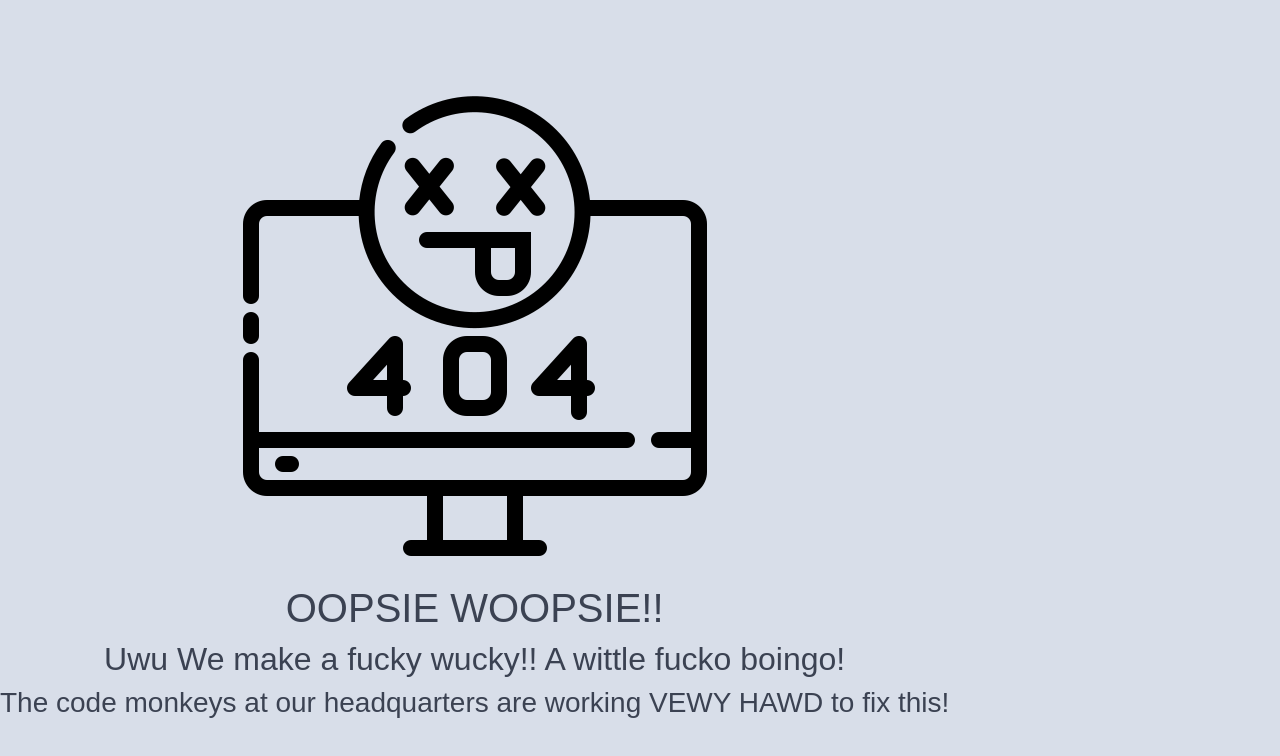
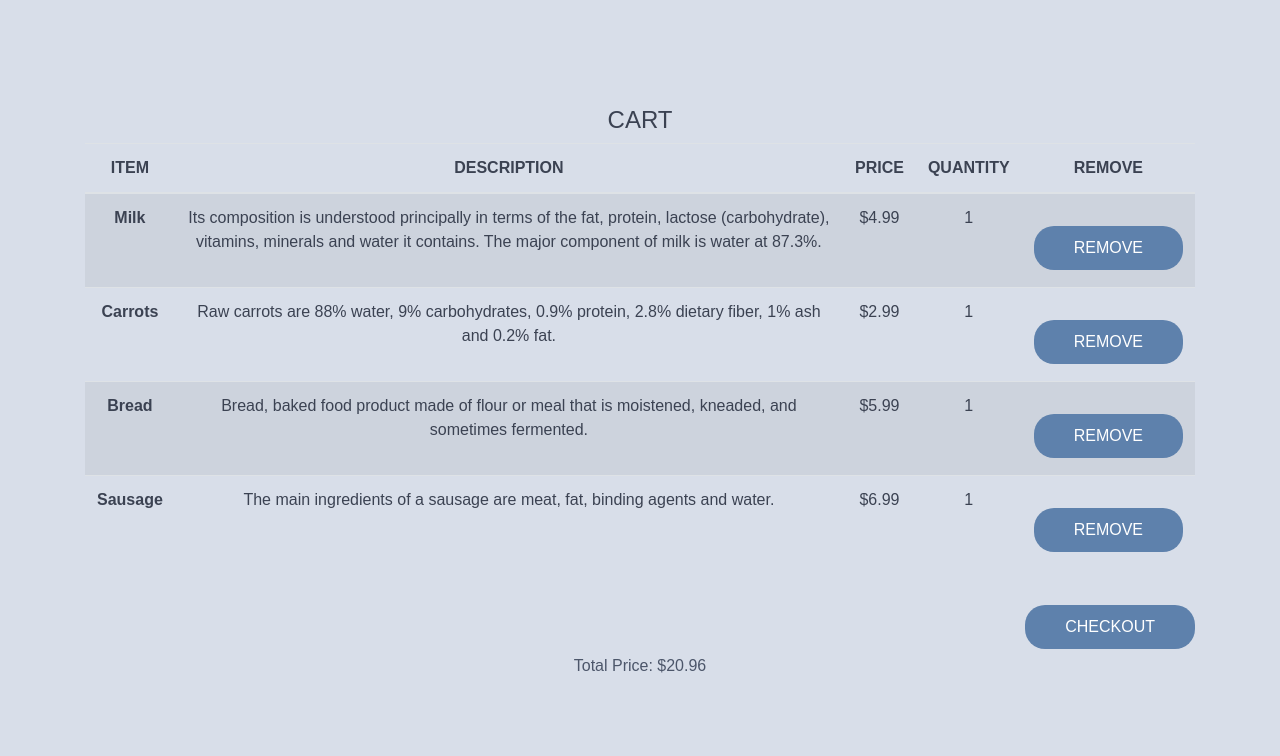
Before and after one commit to McGill-ECSE321-Winter2022/project-group-group-16, a Vue app in the folder GroceryApplication-Frontend/: page /#/cart in a window 1280 px wide. Before the commit this address led to /#/404. Shown: the top 756 px of the page. Built offline with nearby package versions, Linux system fonts and the light colour scheme; what @braid/vue-formulate would draw is missing.

Commit message:
Readded cart

```diff
--- /dev/null
+++ b/GroceryApplication-Frontend/src/components/Cart.vue
@@ -0,0 +1,109 @@
+<template>
+  <div class="container">
+    <h4 class="label">CART </h4>
+    <div class="spacer"> </div>
+    <table class="table table-striped table-hover">
+      <thead>
+      <tr>
+        <th scope="col">ITEM</th>
+        <th scope="col">DESCRIPTION</th>
+        <th scope="col">PRICE</th>
+        <th scope="col">QUANTITY</th>
+        <th scope="col">REMOVE</th>
+
+      </tr>
+      </thead>
+      <tbody>
+      <tr>
+        <th scope="row">{{ item1.itemName }}</th>
+        <td>{{ item1.itemDesc }}</td>
+        <td>{{ item1.itemPrice }}</td>
+        <td>{{ item1.itemQuantity }}</td>
+        <td><button @click="removeItemFromCart">REMOVE</button></td>
+
+      </tr>
+      <tr>
+        <th scope="row">{{ item2.itemName  }}</th>
+        <td>{{ item2.itemDesc }}</td>
+        <td>{{ item2.itemPrice }}</td>
+        <td>{{ item2.itemQuantity }}</td>
+        <td><button>REMOVE</button></td>
+
+      </tr>
+      <tr>
+        <th scope="row">{{ item3.itemName  }}</th>
+        <td>{{ item3.itemDesc }}</td>
+        <td>{{ item3.itemPrice }}</td>
+        <td>{{ item3.itemQuantity }}</td>
+        <td><button>REMOVE</button></td>
+
+      </tr>
+
+       <tr>
+        <th scope="row">{{ item4.itemName  }}</th>
+        <td>{{ item4.itemDesc }}</td>
+        <td>{{ item4.itemPrice }}</td>
+        <td>{{ item4.itemQuantity }}</td>
+        <td><button>REMOVE</button></td>
+
+      </tr>
+      </tbody>
+    </table>
+
+    <div class="button" align="right">
+
+    <button class="submit" type="submit" @click="viewPayment">CHECKOUT</button>
+     <p> Total Price: $20.96 </p>
+    </div>
+
+  </div>
+
+</template>
+
+<script>
+  export default {
+    data() {
+      return {
+        rows:[],
+        item1: {
+          itemName:'Milk',
+          itemDesc: 'Its composition is understood principally in terms of the fat, protein, lactose (carbohydrate), vitamins, minerals and water it contains. The major component of milk is water at 87.3%.',
+          itemQuantity : 1,
+          itemPrice: '$' + (Math.round(4.99 *100)/100).toFixed(2)
+        },
+        item2: {
+          itemName:'Carrots',
+          itemDesc: 'Raw carrots are 88% water, 9% carbohydrates, 0.9% protein, 2.8% dietary fiber, 1% ash and 0.2% fat.',
+          itemQuantity : 1,
+          itemPrice: '$' +(Math.round(2.99 *100)/100).toFixed(2)
+        },
+        item3: {
+          itemName:'Bread',
+          itemDesc: 'Bread, baked food product made of flour or meal that is moistened, kneaded, and sometimes fermented. ',
+          itemQuantity : 1,
+          itemPrice: '$' +(Math.round(5.99 *100)/100).toFixed(2)
+        },
+         item4: {
+          itemName:'Sausage',
+          itemDesc: 'The main ingredients of a sausage are meat, fat, binding agents and water.',
+          itemQuantity : 1,
+          itemPrice: '$' +(Math.round(6.99 *100)/100).toFixed(2)
+        }
+      };
+    },
+    props: ["cart"],
+    methods: {
+      viewPayment() {
+        this.$router.push({ name: 'Payment' })
+      },
+      methods: {
+         removeItemFromCart (rows) {
+           let index = this.rows.indexOf(rows)
+           this.rows.splice(index,1)
+         }
+      }
+    }
+  }
+</script>
+
+<style scoped src="../css/form.css"></style>
--- a/GroceryApplication-Frontend/src/router/index.js
+++ b/GroceryApplication-Frontend/src/router/index.js
@@ -12,6 +12,7 @@ import ItemManager from '@/components/ItemManager'
 import ItemCreateManager from '@/components/ItemCreateManager'
 import HomeScreenManager from '@/components/HomeScreenManager'
 import Shift from '@/components/Shift'
+import Cart from '@/components/Cart'
 
 Vue.use(Router)
 
@@ -22,6 +23,13 @@ export default new Router({
       name: 'Store',
       component: Store
     },
+
+    {
+      path: '/cart',
+      name: 'Cart',
+      component: Cart
+    },
+
     {
       path: '/signup',
       name: 'Signup',
```
Also changed, not shown: GroceryApplication-Frontend/src/js/Shift.js (added, +120 -0 lines), GroceryApplication-Frontend/src/js/axiosinst.js (added, +25 -0 lines).
